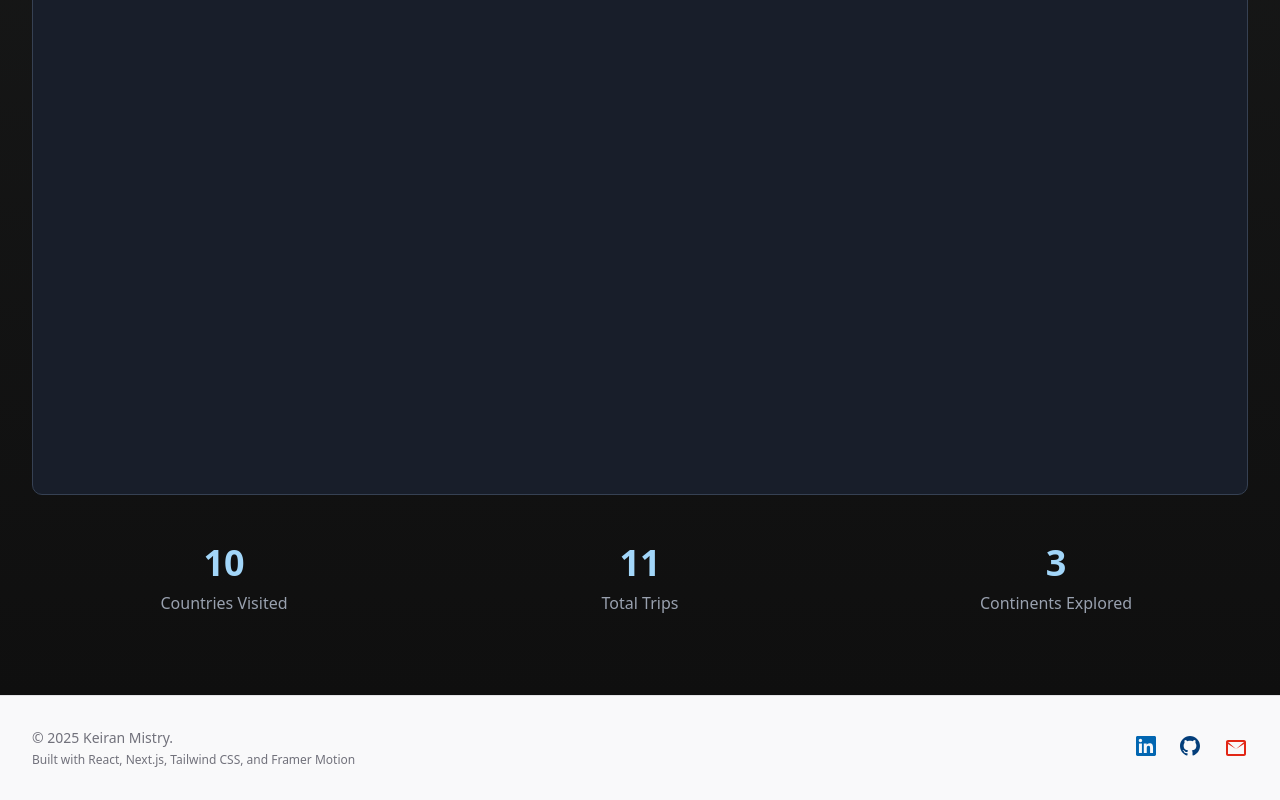
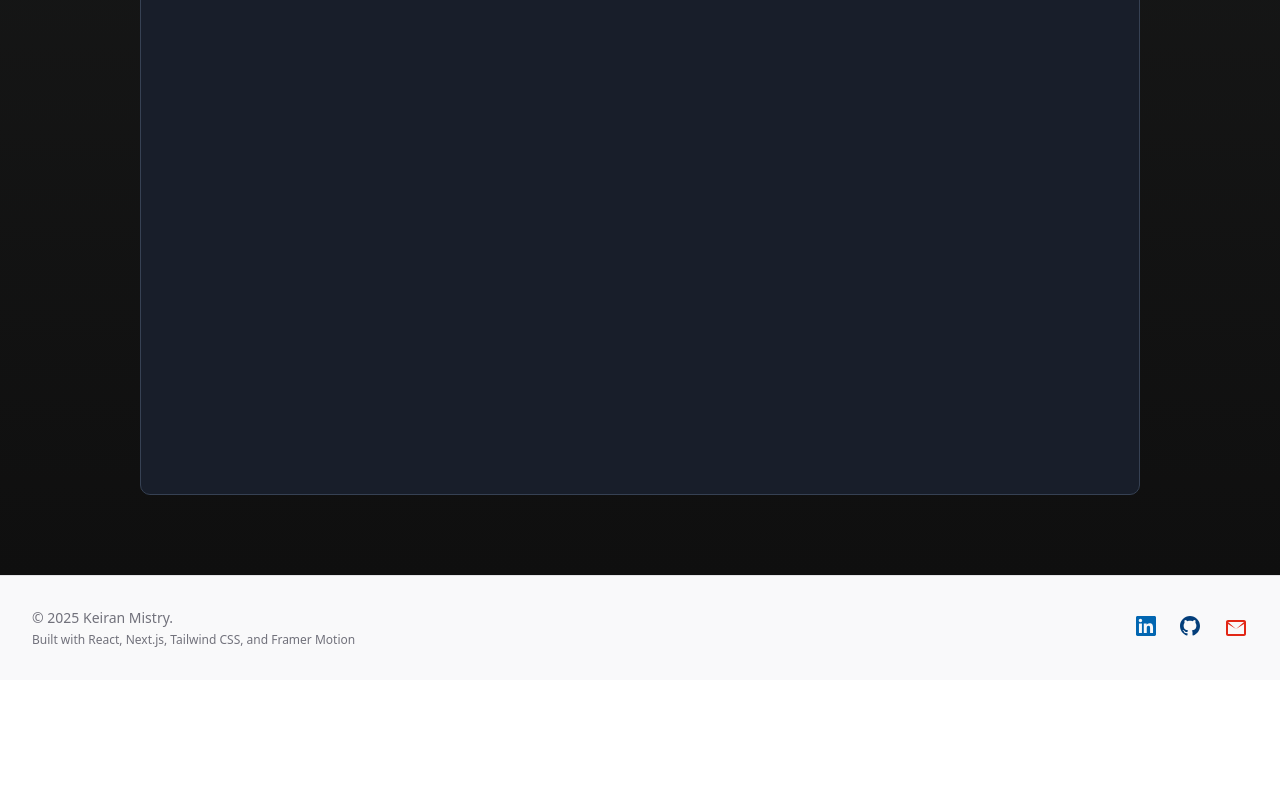
Before and after one commit to keiranmistry/portfolio, a Next.js app: page / in a window 1280 px wide. Shown: the part 4252-5052 px from the top of the page. After the commit the page ends 4932 px from the top, so only its background shows below. Built offline with nearby package versions, Linux system fonts and the light colour scheme.

Commit message:
added base world map

```diff
--- a/src/components/TravelMap.jsx
+++ b/src/components/TravelMap.jsx
@@ -1,15 +1,9 @@
 "use client";
 
-import { useState, useRef } from "react";
+import React, { useState, useRef, useEffect } from "react";
 import { AnimatePresence, motion } from "framer-motion";
-import { Barlow } from 'next/font/google';
 import { ComposableMap, Geographies, Geography, ZoomableGroup } from "react-simple-maps";
 import { geoMercator, geoPath } from "d3-geo";
-
-const barlow = Barlow({
-  subsets: ['latin'],
-  weight: ['400', '700'],
-});
 
 const geoUrl = "https://cdn.jsdelivr.net/npm/world-atlas@2/countries-110m.json";
 
@@ -29,58 +23,9 @@ const visitedCountries = {
       { month: "Present", year: "2024" }
     ]
   },
-  "GB": {
-    name: "United Kingdom",
-    flag: "🇬🇧",
-    visits: [
-      { month: "August", year: "2023" }
-    ]
-  },
-  "FR": {
-    name: "France",
-    flag: "🇫🇷",
-    visits: [
-      { month: "August", year: "2023" }
-    ]
-  },
-  "IT": {
-    name: "Italy",
-    flag: "🇮🇹",
-    visits: [
-      { month: "August", year: "2023" }
-    ]
-  },
   "ES": {
     name: "Spain",
     flag: "🇪🇸",
-    visits: [
-      { month: "August", year: "2023" }
-    ]
-  },
-  "DE": {
-    name: "Germany",
-    flag: "🇩🇪",
-    visits: [
-      { month: "August", year: "2023" }
-    ]
-  },
-  "NL": {
-    name: "Netherlands",
-    flag: "🇳🇱",
-    visits: [
-      { month: "August", year: "2023" }
-    ]
-  },
-  "BE": {
-    name: "Belgium",
-    flag: "🇧🇪",
-    visits: [
-      { month: "August", year: "2023" }
-    ]
-  },
-  "CH": {
-    name: "Switzerland",
-    flag: "🇨🇭",
     visits: [
       { month: "August", year: "2023" }
     ]
@@ -90,17 +35,33 @@ const visitedCountries = {
 export default function TravelMap() {
   const [hoveredCountry, setHoveredCountry] = useState(null);
   const [hoveredCentroid, setHoveredCentroid] = useState(null);
-  const sectionRef = useRef(null);
   const [zoom, setZoom] = useState(1);
   const [center, setCenter] = useState([0, 0]);
+  const mapContainerRef = useRef(null);
+  const [dimensions, setDimensions] = useState({ width: 1000, height: 600 });
+
+  // Responsive handler
+  useEffect(() => {
+    function handleResize() {
+      if (mapContainerRef.current) {
+        const width = Math.min(mapContainerRef.current.offsetWidth, 1000);
+        const height = Math.round(width * 0.6);
+        setDimensions({ width, height });
+      }
+    }
+    handleResize();
+    window.addEventListener("resize", handleResize);
+    return () => window.removeEventListener("resize", handleResize);
+  }, []);
 
   // Projection for tooltip placement
   const projection = geoMercator()
-    .scale(160)
-    .translate([1000 / 2, 600 / 2]);
+    .scale(dimensions.width / 6.25)
+    .translate([dimensions.width / 2, dimensions.height / 2]);
 
   function getCountryCode(geo) {
-    return geo.properties.ISO_A2;
+    // Try ISO_A2, then ISO_A3, then NAME
+    return geo.properties.ISO_A2 || geo.properties.ISO_A3 || geo.properties.NAME;
   }
 
   function getCentroid(geo) {
@@ -111,16 +72,17 @@ export default function TravelMap() {
   return (
     <section id="travel" className="py-20 bg-gradient-to-b from-[#191A1A] to-[#0F0F0F]">
       <div className="max-w-7xl mx-auto px-4 sm:px-6 lg:px-8">
-        <div className="text-center mb-16" ref={sectionRef}>
-          <h2 className={`text-6xl sm:text-8xl font-bold italic mb-4 ${barlow.className}`} style={{ color: '#fff' }}>
+        <div className="text-center mb-16">
+          <h2 className="text-6xl sm:text-8xl font-bold italic mb-4" style={{ color: '#fff' }}>
             <em>travel</em>
           </h2>
           <p className="text-xl text-gray-300 max-w-2xl mx-auto">
             Exploring the world, one country at a time
           </p>
         </div>
-        <div className="relative">
-          <div className="w-full h-[600px] rounded-lg border border-gray-700 overflow-hidden bg-[#181e2a] relative">
+        <div className="relative" ref={mapContainerRef}>
+          <div className="w-full" style={{ aspectRatio: '5/3', maxWidth: dimensions.width, margin: '0 auto' }}>
+            <div className="rounded-lg border border-gray-700 overflow-hidden bg-[#181e2a] relative" style={{ width: '100%', height: dimensions.height }}>
               <button
                 className="absolute z-20 top-4 right-4 bg-[#23272f] text-white px-3 py-1 rounded shadow hover:bg-[#2d3748] transition"
                 onClick={() => { setZoom(1); setCenter([0, 0]); }}
@@ -129,9 +91,9 @@ export default function TravelMap() {
                 Reset
               </button>
               <ComposableMap
-              projectionConfig={{ scale: 160 }}
-              width={1000}
-              height={600}
+                projectionConfig={{ scale: dimensions.width / 6.25 }}
+                width={dimensions.width}
+                height={dimensions.height}
                 style={{ width: "100%", height: "100%" }}
               >
                 <ZoomableGroup
@@ -146,12 +108,24 @@ export default function TravelMap() {
                 >
                   <Geographies geography={geoUrl}>
                     {({ geographies }) =>
-                    geographies.map((geo) => {
+                      geographies.map((geo, index) => {
                         const code = getCountryCode(geo);
-                      const isVisited = visitedCountries.hasOwnProperty(code);
+                        // Try to match by ISO_A2, ISO_A3, or NAME (case-insensitive)
+                        const isVisited =
+                          visitedCountries.hasOwnProperty(code) ||
+                          Object.keys(visitedCountries).some(
+                            k => k.toLowerCase() === (code || '').toLowerCase() ||
+                                 visitedCountries[k].name.toLowerCase() === (geo.properties.NAME || '').toLowerCase()
+                          );
+                        if (["Canada", "United States", "Spain"].includes(geo.properties.NAME)) {
+                          console.log("Properties for", geo.properties.NAME, geo.properties);
+                        }
+                        if (!isVisited && ["Canada", "United States", "Spain"].includes(geo.properties.NAME)) {
+                          console.warn("Not matched:", geo.properties.NAME, code);
+                        }
                         return (
                           <Geography
-                          key={geo.rsmKey}
+                            key={geo.properties.ISO_A3 || geo.properties.ISO_A2 || geo.properties.NAME || index}
                             geography={geo}
                             onMouseEnter={isVisited ? () => {
                               setHoveredCountry(code);
@@ -191,68 +165,50 @@ export default function TravelMap() {
                 </ZoomableGroup>
               </ComposableMap>
               {/* Tooltip (Speech Bubble) as SVG overlay */}
-            <svg className="pointer-events-none absolute top-0 left-0 w-full h-full" width={1000} height={600} style={{position: 'absolute', top: 0, left: 0, pointerEvents: 'none'}}>
+              {hoveredCountry && hoveredCentroid && (
+                <svg className="pointer-events-none absolute top-0 left-0 w-full h-full" width={dimensions.width} height={dimensions.height} style={{position: 'absolute', top: 0, left: 0, pointerEvents: 'none'}}>
                   <AnimatePresence>
-                {hoveredCountry && hoveredCentroid && (
                     <motion.g
                       initial={{ opacity: 0, scale: 0.8, y: 10 }}
                       animate={{ opacity: 1, scale: 1, y: 0 }}
                       exit={{ opacity: 0, scale: 0.8, y: 10 }}
                       transition={{ duration: 0.2 }}
                     >
-                    {/* SVG-native tooltip for compatibility */}
+                      {/* Clamp tooltip position to map bounds */}
+                      {(() => {
+                        const [cx, cy] = hoveredCentroid;
+                        const x = Math.max(90, Math.min(cx, dimensions.width - 90));
+                        const y = Math.max(80, Math.min(cy, dimensions.height - 20));
+                        return (
                           <g>
-                      <rect x={hoveredCentroid[0] - 90} y={hoveredCentroid[1] - 80} width={180} height={60} rx={12} fill="#fff" stroke="#e5e7eb" strokeWidth={1} />
-                      <text x={hoveredCentroid[0]} y={hoveredCentroid[1] - 60} textAnchor="middle" fontSize="22" fontFamily="sans-serif">
+                            <rect x={x - 90} y={y - 80} width={180} height={60} rx={12} fill="#fff" stroke="#e5e7eb" strokeWidth={1} />
+                            <text x={x} y={y - 60} textAnchor="middle" fontSize="22" fontFamily="sans-serif">
                               {visitedCountries[hoveredCountry].flag}
                             </text>
-                      <text x={hoveredCentroid[0]} y={hoveredCentroid[1] - 38} textAnchor="middle" fontSize="16" fontWeight="bold" fill="#222">
+                            <text x={x} y={y - 38} textAnchor="middle" fontSize="16" fontWeight="bold" fill="#222">
                               {visitedCountries[hoveredCountry].name}
                             </text>
                             {visitedCountries[hoveredCountry].visits.map((visit, i) => (
-                        <text key={i} x={hoveredCentroid[0]} y={hoveredCentroid[1] - 18 + i * 16} textAnchor="middle" fontSize="13" fill="#555">
+                              <text key={i} x={x} y={y - 18 + i * 16} textAnchor="middle" fontSize="13" fill="#555">
                                 {visit.month} {visit.year}
                               </text>
                             ))}
                             {/* Speech bubble tail */}
                             <polygon points={
-                        `${hoveredCentroid[0]},${hoveredCentroid[1]-20} ` +
-                        `${hoveredCentroid[0]-10},${hoveredCentroid[1]-8} ` +
-                        `${hoveredCentroid[0]+10},${hoveredCentroid[1]-8}`
+                              `${x},${y-20} ` +
+                              `${x-10},${y-8} ` +
+                              `${x+10},${y-8}`
                             } fill="#fff" stroke="#e5e7eb" strokeWidth={1} />
                           </g>
+                        );
+                      })()}
                     </motion.g>
-                )}
                   </AnimatePresence>
                 </svg>
+              )}
             </div>
           </div>
-        {/* Animated Stats */}
-        <motion.div
-          initial={{ opacity: 0, y: 30 }}
-          animate={{ opacity: 1, y: 0 }}
-          transition={{ duration: 0.8, delay: 0.8, ease: "easeOut" }}
-          className="mt-12 grid grid-cols-1 md:grid-cols-3 gap-8"
-        >
-          <div className="text-center">
-            <div className="text-4xl font-bold text-[#A2D6F9] mb-2">
-              {Object.keys(visitedCountries).length}
         </div>
-            <div className="text-gray-400">Countries Visited</div>
-          </div>
-          <div className="text-center">
-            <div className="text-4xl font-bold text-[#A2D6F9] mb-2">
-              {Object.values(visitedCountries).reduce((total, country) => total + country.visits.length, 0)}
-            </div>
-            <div className="text-gray-400">Total Trips</div>
-          </div>
-          <div className="text-center">
-            <div className="text-4xl font-bold text-[#A2D6F9] mb-2">
-              3
-            </div>
-            <div className="text-gray-400">Continents Explored</div>
-          </div>
-        </motion.div>
       </div>
     </section>
   );
```
Lines whose indentation alone changed are shown as unchanged.
